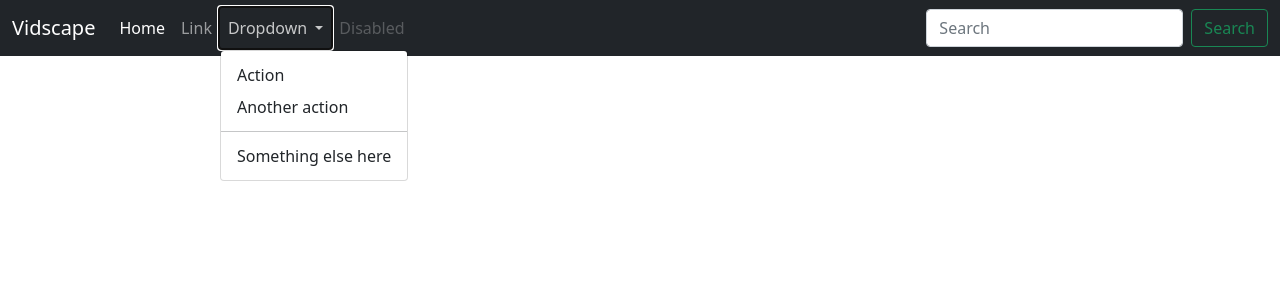
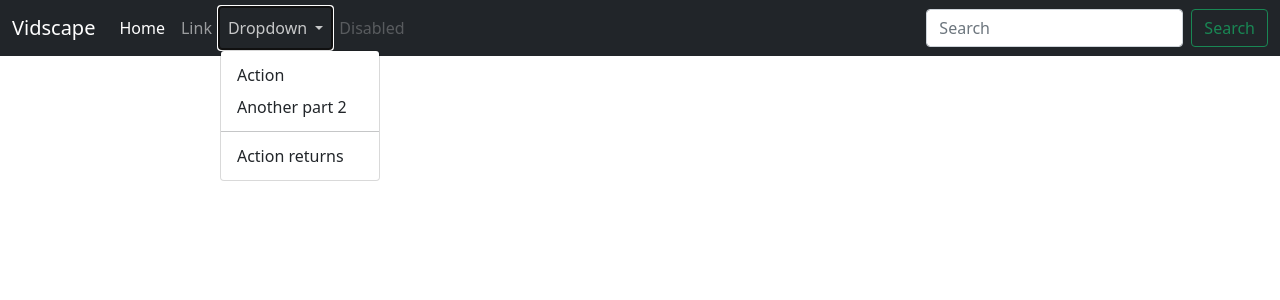
Before and after one commit to aditya21111/vidscape, a Django app: template templates/basic.html in a window 1280 px wide, after a click on "Dropdown". Shown: the top 300 px of the page. Run offline with Django 3.2, Linux system fonts and the light colour scheme; the template is opened without the code that fills it, so the values that code supplies are empty.

Commit message:
Update basic.html

```diff
--- a/templates/basic.html
+++ b/templates/basic.html
@@ -37,9 +37,9 @@
                 </a>
                 <ul class="dropdown-menu" aria-labelledby="navbarDropdown">
                   <li><a class="dropdown-item" href="#">Action</a></li>
-                  <li><a class="dropdown-item" href="#">Another action</a></li>
+                  <li><a class="dropdown-item" href="#">Another part 2 </a></li>
                   <li><hr class="dropdown-divider"></li>
-                  <li><a class="dropdown-item" href="#">Something else here</a></li>
+                  <li><a class="dropdown-item" href="#">Action returns</a></li>
                 </ul>
               </li>
               <li class="nav-item">
```
